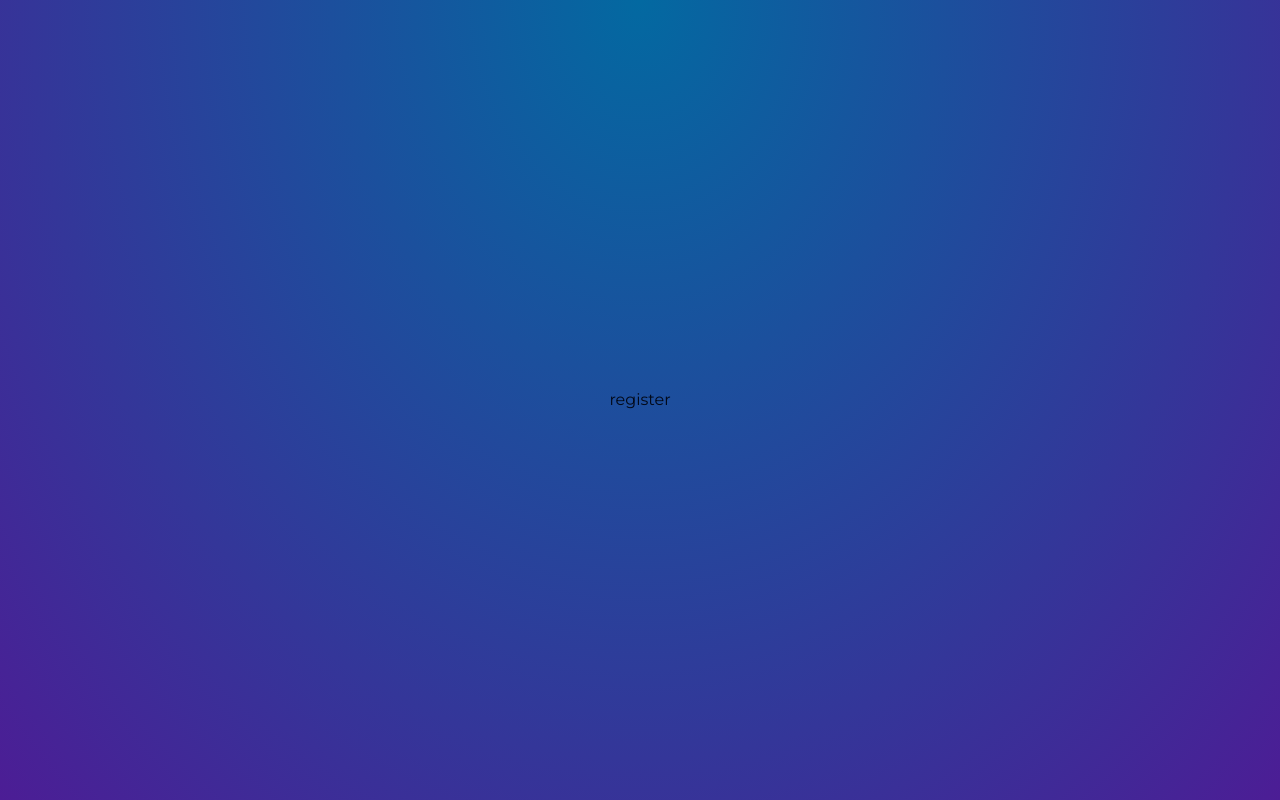
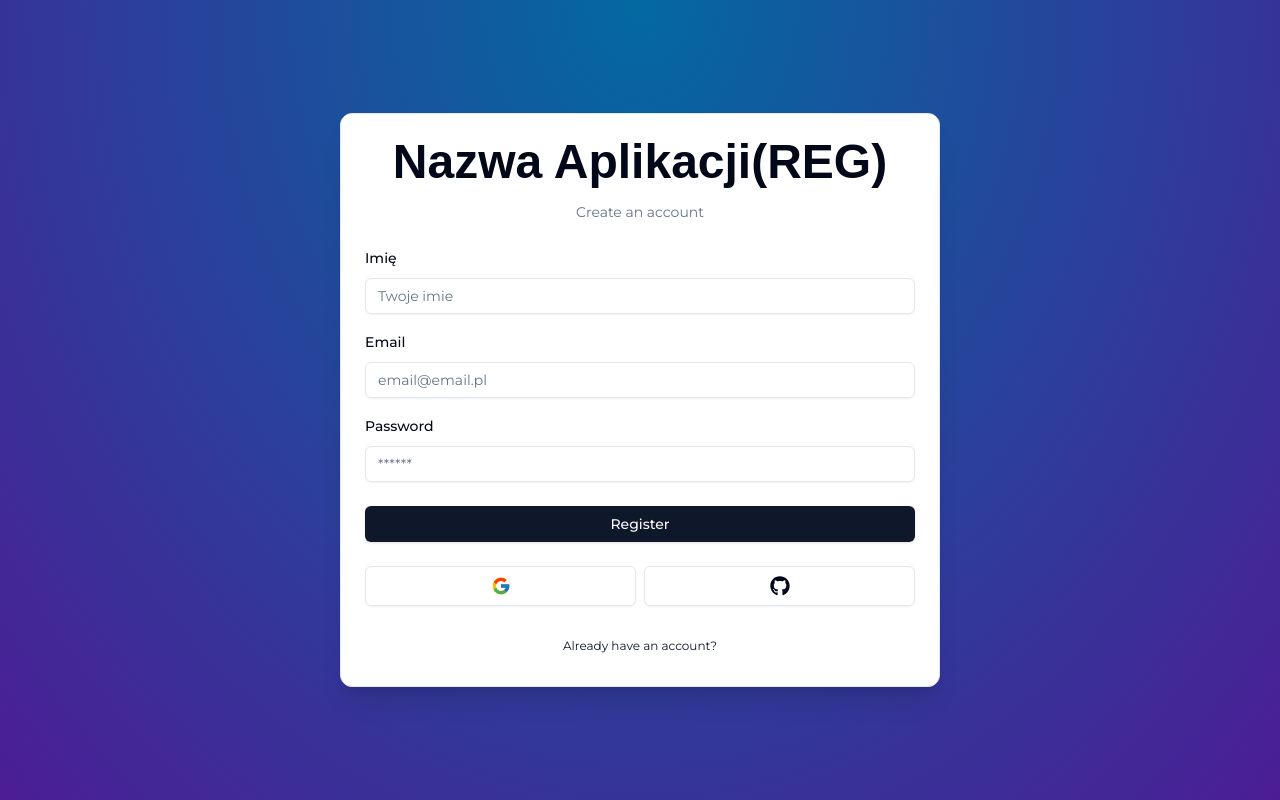
Before and after one commit to Elldrigar/na-regale, a Next.js app: page /auth/register in a window 1280 px wide. Built offline with nearby package versions, Linux system fonts and the light colour scheme; a web font is replaced by a local one.

Commit message:
Add register form

```diff
--- a/components/auth/login-form.tsx
+++ b/components/auth/login-form.tsx
@@ -47,10 +47,10 @@
 
     return (
         <CardWrapper
-            header='Nazwa Aplikacji'
+            header='Nazwa Aplikacji(LOG)'
             headerLabel='Welcome back'
             backButtonLabel='test'
-            backButtonHref='test'
+            backButtonHref='register'
             showSocial>
             <Form {...form}>
                 <form
--- a/components/auth/register-form.tsx
+++ b/components/auth/register-form.tsx
@@ -1,5 +1,124 @@
+'use client'
+
+import * as z from 'zod'
+import { CardWrapper } from '@/components/auth/card-wrapper'
+import { useForm } from 'react-hook-form'
+import { zodResolver } from '@hookform/resolvers/zod'
+import { RegisterSchema } from '@/schemas'
+import {
+    Form,
+    FormControl,
+    FormField,
+    FormItem,
+    FormMessage,
+    FormLabel
+} from '@/components/ui/form'
+import { Input } from '@/components/ui/input'
+import { Button } from '@/components/ui/button'
+import { FormError } from '@/components/notification/form-error'
+import { FormSuccess } from '@/components/notification/form-success'
+import { loginAction } from '@/actions/login-action'
+import { useState, useTransition } from 'react'
+
 export const RegisterForm = () => {
+    const [isPending, startTransition] = useTransition()
+    const [error, setError] = useState<string | undefined>('')
+    const [success, setSuccess] = useState<string | undefined>('')
+
+    const form = useForm<z.infer<typeof RegisterSchema>>({
+        resolver: zodResolver(RegisterSchema),
+        defaultValues: {
+            name: '',
+            email: '',
+            password: ''
+        }
+    })
+
+    const onSubmit = (values: z.infer<typeof RegisterSchema>) => {
+        setError('')
+        setSuccess('')
+
+        startTransition(() => {
+            loginAction(values).then((data) => {
+                setError(data?.error)
+                setSuccess(data?.success)
+            })
+        })
+    }
+
     return (
-        <div>register</div>
+        <CardWrapper
+            header='Nazwa Aplikacji(REG)'
+            headerLabel='Create an account'
+            backButtonLabel='Already have an account?'
+            backButtonHref='login'
+            showSocial>
+            <Form {...form}>
+                <form
+                    onSubmit={form.handleSubmit(onSubmit)}
+                    className='space-y-6'>
+                    <div className='space-y-4'>
+                        <FormField
+                            name='name'
+                            render={({ field }) => (
+                                <FormItem>
+                                    <FormLabel>Imię</FormLabel>
+                                    <FormControl>
+                                        <Input
+                                            disabled={isPending}
+                                            {...field}
+                                            placeholder='Twoje imie'
+                                        />
+                                    </FormControl>
+                                    <FormMessage />
+                                </FormItem>
+                            )}
+                        />
+                        <FormField
+                            name='email'
+                            render={({ field }) => (
+                                <FormItem>
+                                    <FormLabel>Email</FormLabel>
+                                    <FormControl>
+                                        <Input
+                                            disabled={isPending}
+                                            {...field}
+                                            placeholder='email@email.pl'
+                                            type='email'
+                                        />
+                                    </FormControl>
+                                    <FormMessage />
+                                </FormItem>
+                            )}
+                        />
+                        <FormField
+                            name='password'
+                            render={({ field }) => (
+                                <FormItem>
+                                    <FormLabel>Password</FormLabel>
+                                    <FormControl>
+                                        <Input
+                                            disabled={isPending}
+                                            {...field}
+                                            placeholder='******'
+                                            type='password'
+                                        />
+                                    </FormControl>
+                                    <FormMessage />
+                                </FormItem>
+                            )}
+                        />
+                    </div>
+                    <FormError message={error} />
+                    <FormSuccess message={success} />
+                    <Button
+                        type='submit'
+                        className='w-full'
+                        disabled={isPending}>
+                        Register
+                    </Button>
+                </form>
+            </Form>
+        </CardWrapper>
     )
 }
```
